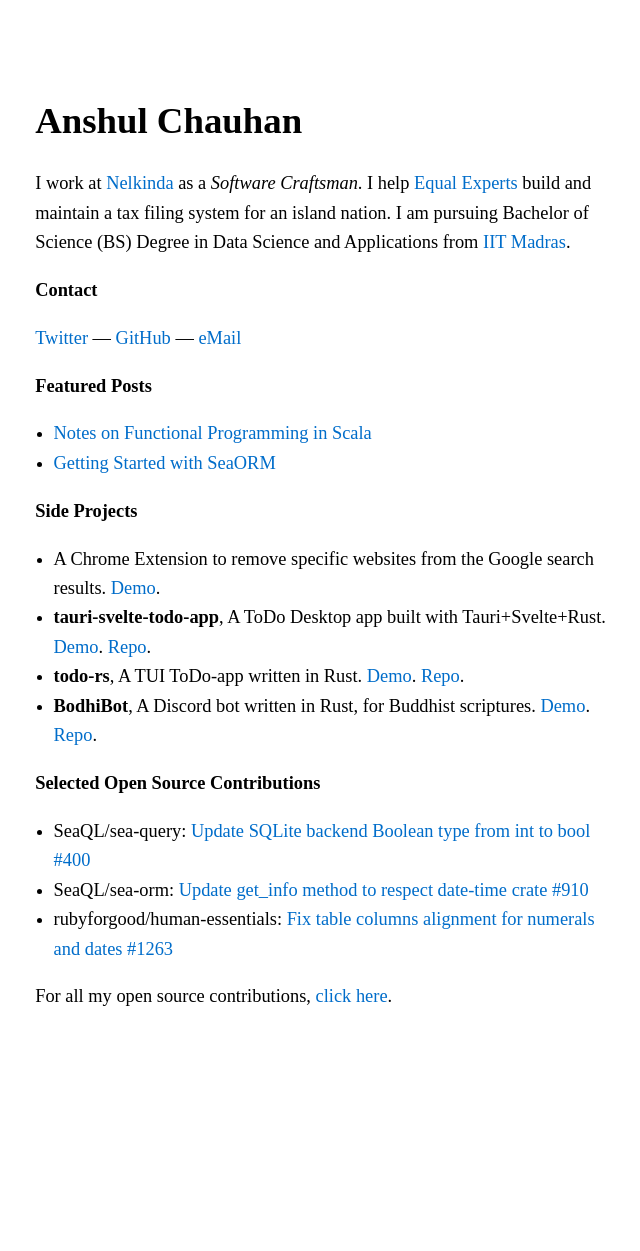
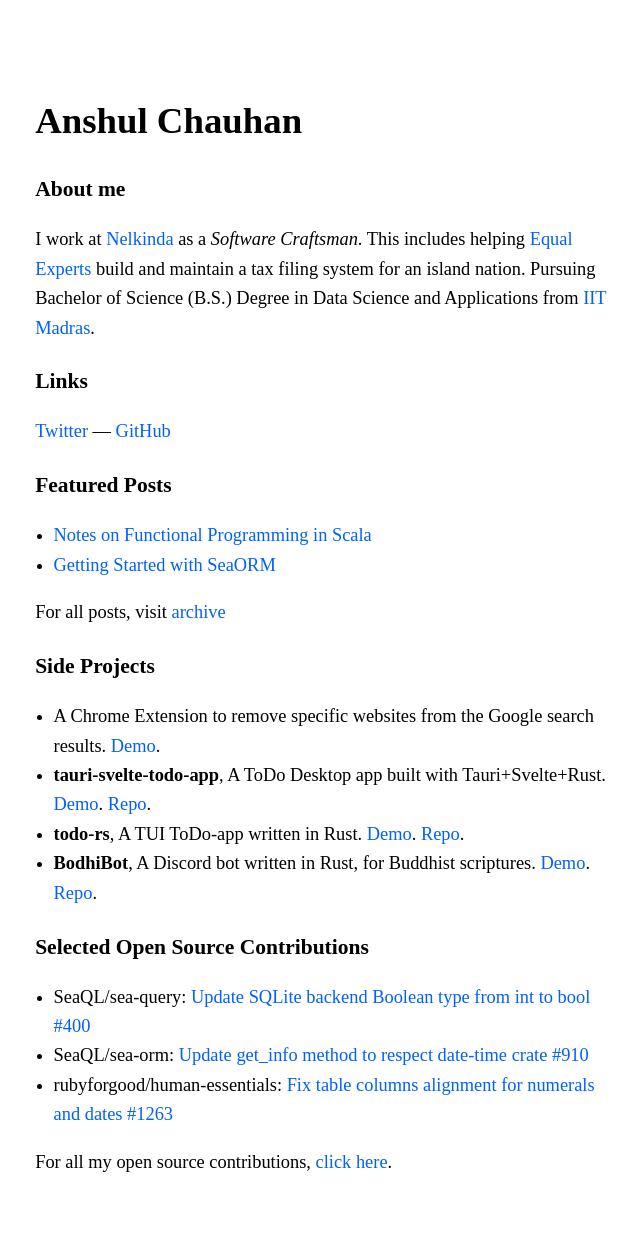
Before and after one commit to anshulxyz/anshulxyz.github.io, a Jekyll site: the page built from index.md, in a window 1280 px wide. Shown: the whole page, without its empty margins (314-954 px from the left). Built offline with Jekyll 4.4.1, drawn with Linux system fonts in a browser that asks for light colours; before the commit the page ends 1085 px from its top, so only the background shows below that.

Commit message:
Update design slightly

```diff
--- a/_sass/main.scss
+++ b/_sass/main.scss
@@ -29,7 +29,7 @@
 }
 
 a {
-  color:$color-blue-4;
+  color:$color-indigo-4;
   text-decoration: none;
 }
 
@@ -54,6 +54,7 @@
 
 footer {
   padding-top: 3em;
+  text-align: center;
 }
 
 .lineno {
--- a/index.md
+++ b/index.md
@@ -10,18 +10,20 @@
 
 # Anshul Chauhan
 
+### About me
+
 I work at [Nelkinda](https://nelkinda.com/) as a _Software Craftsman_.
-I help [Equal Experts](https://www.equalexperts.com/) build and maintain a tax
-filing system for an island nation. I am pursuing  Bachelor of Science (BS)
-Degree in Data Science and Applications from [IIT Madras](https://www.iitm.ac.in/).
+This includes helping [Equal Experts](https://www.equalexperts.com/) build and maintain a tax
+filing system for an island nation.
+Pursuing  Bachelor of Science (B.S.) Degree in Data Science and
+Applications from [IIT Madras](https://www.iitm.ac.in/).
 
-**Contact**
+### Links
 
 [Twitter](https://twitter.com/anshulxyz){:target="_blank"} &mdash;
-[GitHub](https://github.com/anshulxyz){:target="_blank"} &mdash;
-[eMail](mailto:anshulchauhan@outlook.com)
+[GitHub](https://github.com/anshulxyz){:target="_blank"}
 
-**Featured Posts**
+### Featured Posts
 
 <ul>
   {% for post in site.posts %}
@@ -31,7 +33,9 @@
   {% endfor %}
 </ul>
 
-**Side Projects**
+For all posts, visit [archive]({% link archive.md %})
+
+### Side Projects
 
 - A Chrome Extension to remove specific websites from the Google search
   results. [Demo](https://www.youtube.com/watch?v=IUFg9-YpTLs).
@@ -45,7 +49,7 @@
   scriptures. [Demo](https://www.youtube.com/watch?v=DYL19SGOmVw){:target="_blank"}.
   [Repo](https://github.com/anshulxyz/bodhi-bot-rs){:target="_blank"}.
 
-**Selected Open Source Contributions**
+### Selected Open Source Contributions
 
 - SeaQL/sea-query: [Update SQLite backend Boolean type from int to bool #400](https://github.com/SeaQL/sea-query/pull/400)
 - SeaQL/sea-orm: [Update get_info method to respect date-time crate #910](https://github.com/SeaQL/sea-orm/pull/910)
```
Also changed, not shown: _layouts/post.html (+12 -2 lines), archive.md (+1 -1 lines).
